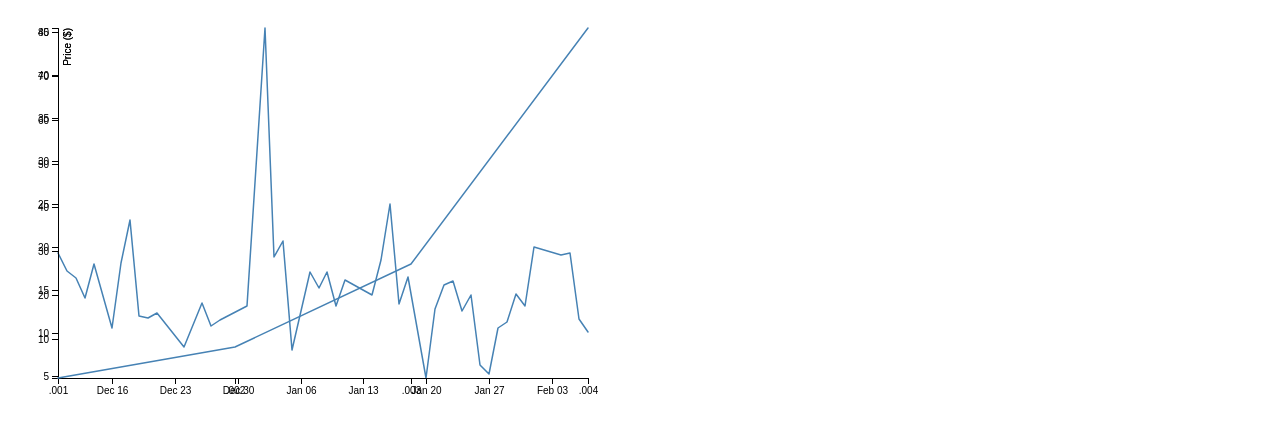
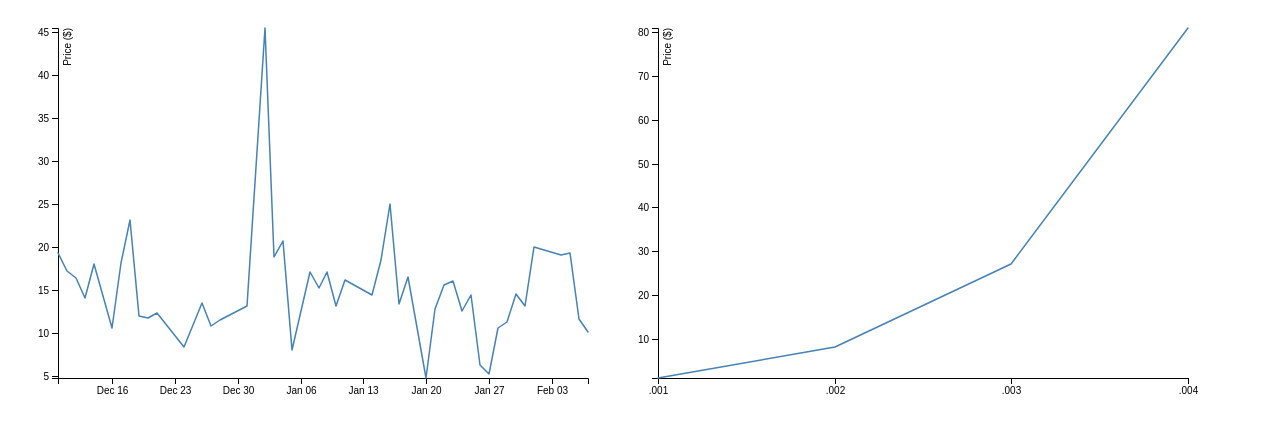
Before and after one commit to ajinkyachavan/d3-angular-7, an Angular app in the folder ngD3-date/: page / in a window 1280 px wide. Shown: the top 432 px of the page. Built offline with nearby package versions, Linux system fonts and the light colour scheme.

Commit message:
show separate svgs instead of overlay

```diff
--- a/ngD3-date/src/app/app.component.html
+++ b/ngD3-date/src/app/app.component.html
@@ -1 +1,2 @@
-<svg></svg>
+
+<div class="first"></div>
--- a/ngD3-date/src/app/app.component.ts
+++ b/ngD3-date/src/app/app.component.ts
@@ -59,9 +59,10 @@ export class AppComponent implements OnInit {
     let margin = { top: 20, right: 20, bottom: 30, left: 50 };
     let width = svgWidth - margin.left - margin.right;
     let height = svgHeight - margin.top - margin.bottom;
-    let svg = d3.select('svg')
-      .attr('width', svgWidth)
-      .attr('height', svgHeight);
+    let svg = d3.select('.first')
+    .append("svg")
+    .attr('width', svgWidth)
+    .attr('height', svgHeight);
 
     let g = svg.append("g")
       .attr("transform",
```
